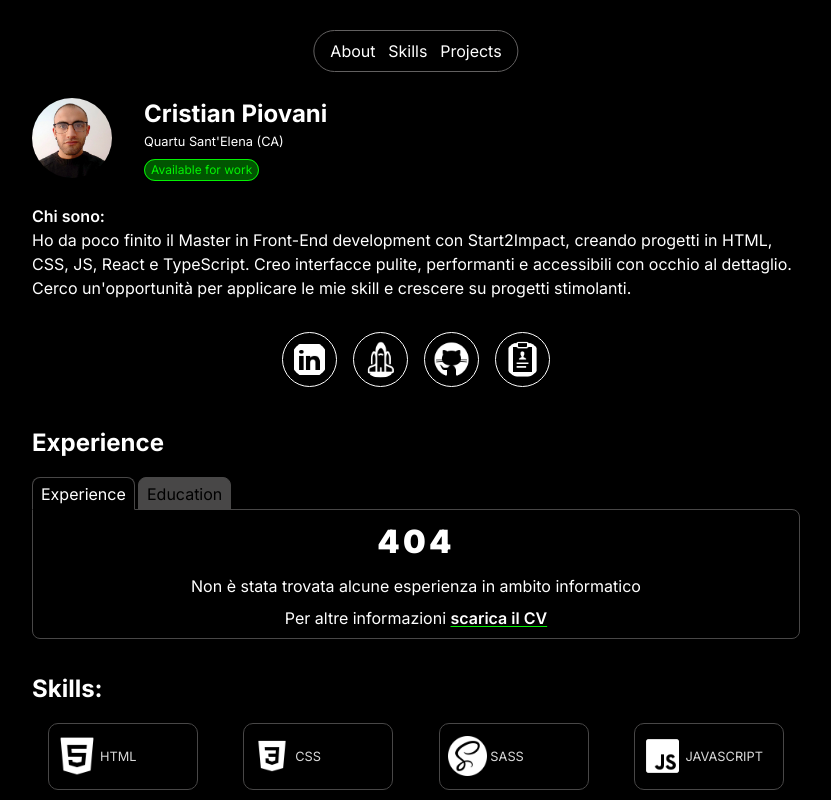
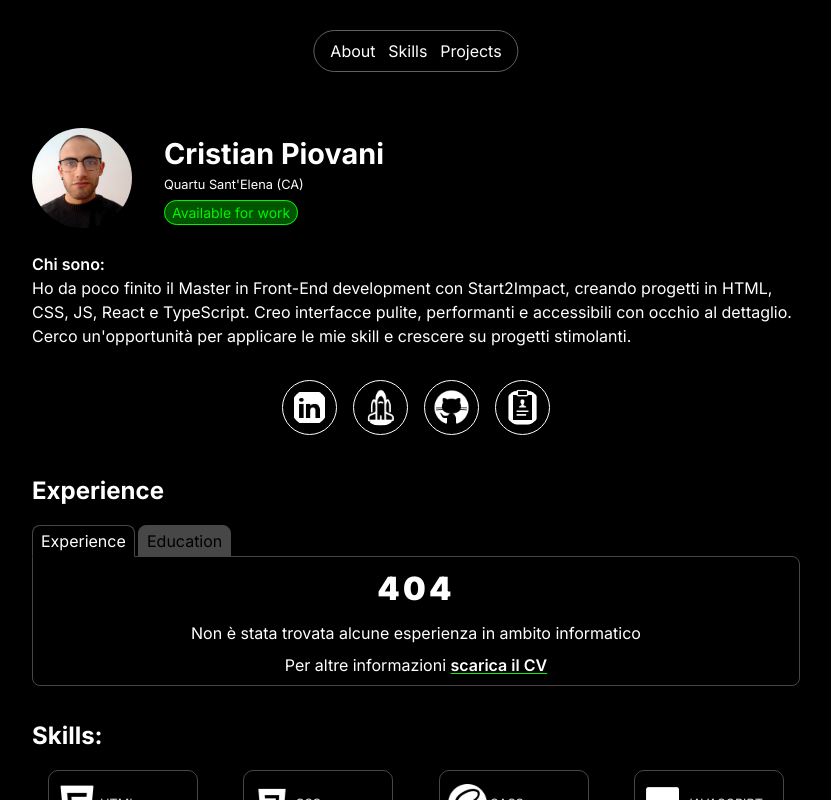
Before and after one commit to IlPiova/portfolio-3.0, a React (Vite) app: page / in a window 1280 px wide. Shown: the top 800 px of the page, without its empty margins (224-1055 px from the left). Built offline with nearby package versions, Linux system fonts and the light colour scheme.

Commit message:
Migliorata visualizzazione sezione about e aggiornato oggetto progetti

```diff
--- a/src/assets/objs/projects-obj.json
+++ b/src/assets/objs/projects-obj.json
@@ -20,8 +20,8 @@
   {
     "id": "3",
     "name": "HackerNews client",
-    "demoUrl": "https://github.com/IlPiova/S2I-JSAdvanced-APIHackersNews",
-    "codeUrl": "https://ilpiova-s2i-hackersnewsproject.netlify.app",
+    "demoUrl": "https://ilpiova-s2i-hackersnewsproject.netlify.app",
+    "codeUrl": "https://github.com/IlPiova/S2I-JSAdvanced-APIHackersNews",
     "imageUrl": "/assets/projects-imgs/hackerNewsScreen.webp",
     "description": "Terzo progetto del master per Front-End Developer. Le sfide più grandi sono state capire Javascript asincrono e Webpack. Effettua una richiesta API a Hackernews per ottenere le notizie appena uscite. ",
     "technologies": [
--- a/src/components/about/about.scss
+++ b/src/components/about/about.scss
@@ -1,6 +1,6 @@
 @import "../../style/utility";
 .about-container {
-  margin: 6em 0 2em 0;
+  margin: 8em 0 2em 0;
   width: 100%;
 
   .about-info-container {
@@ -12,7 +12,7 @@
     margin: 2em 0 1.5em 0;
     .profile-image-container {
       width: fit-content;
-      height: 80px;
+      height: 100px;
       border-radius: 100%;
       .profile-pic {
         height: 100%;
@@ -26,7 +26,7 @@
       width: 100%;
       .about-title {
         @extend .title;
-        font-size: 1.5em;
+        font-size: 1.8em;
         margin-bottom: 0;
       }
       .place-info {
@@ -34,7 +34,7 @@
         margin-bottom: 0.4em;
       }
       .work-info {
-        font-size: 12px;
+        font-size: 14px;
         text-decoration: none;
         color: rgb(4, 241, 4);
         background-color: rgba($color: rgb(4, 213, 4), $alpha: 0.4);
@@ -60,7 +60,7 @@
 
     .about-info-container {
       .profile-image-container {
-        height: 60px;
+        height: 80px;
       }
       .personal-info-container {
         width: 100%;
```
